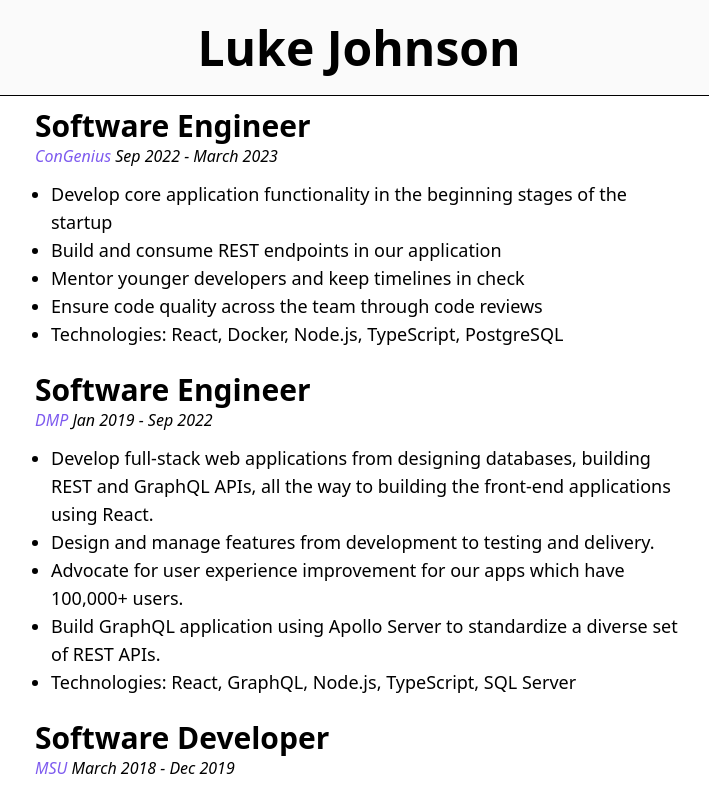
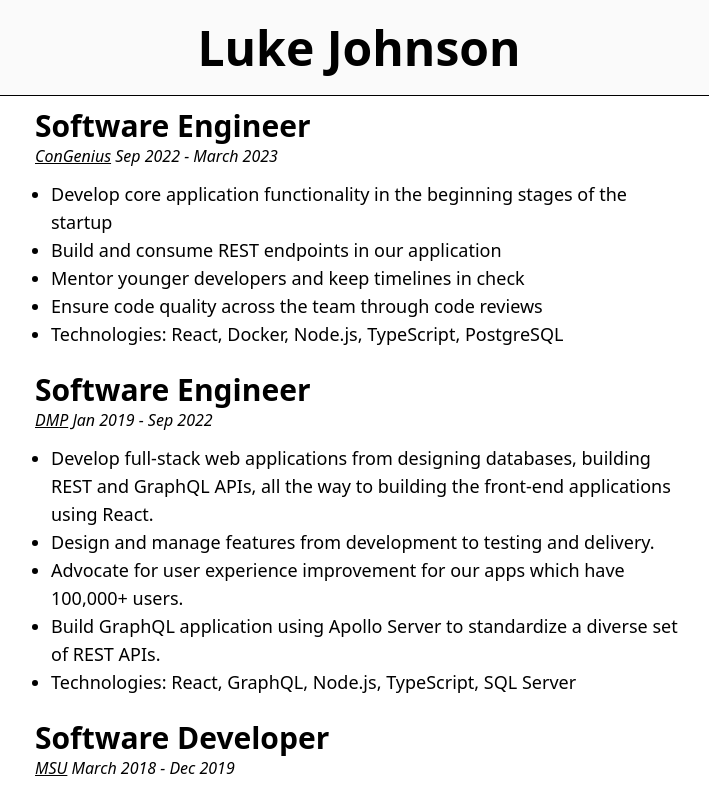
Before and after one commit to lukejo-io/website, a Next.js app: page /resume in a window 1280 px wide. Shown: the top 797 px of the page, without its empty margins (281-990 px from the left). Built offline with nearby package versions, Linux system fonts and the light colour scheme.

Commit message:
Remove purple

```diff
--- a/components/CompanyInfo.tsx
+++ b/components/CompanyInfo.tsx
@@ -18,7 +18,7 @@ function CompanyInfo({
   return (
     <Popover.Root>
       <Popover.Trigger>
-        <div className={"italic hover:underline hover:cursor text-purple"}>
+        <div className={"italic underline hover:cursor text-black "}>
           {name}
         </div>
       </Popover.Trigger>
```
